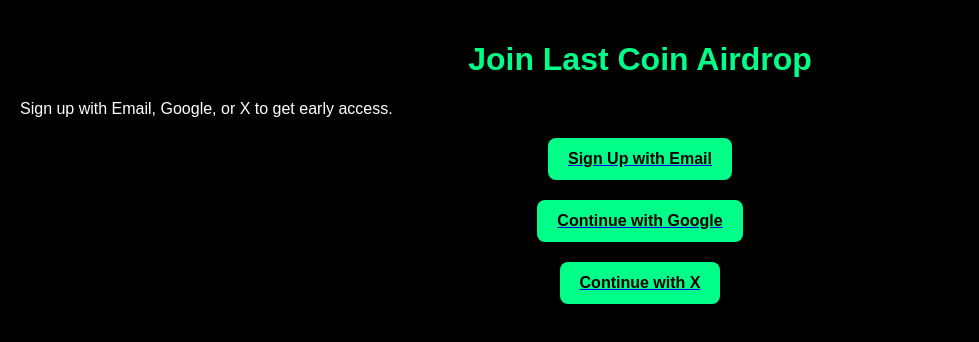
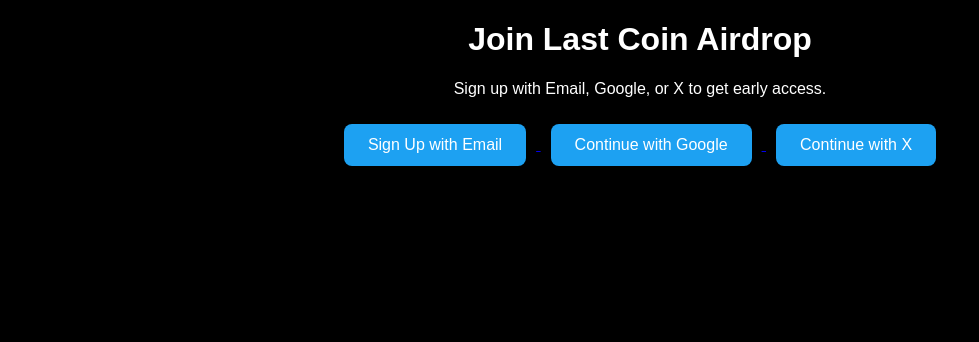
Before and after one commit to balijutt59/lastcoin, a plain HTML site: page index.html in a window 1280 px wide. Shown: the whole page, without its empty margins (0-979 px from the left). Drawn offline with Linux system fonts and the light colour scheme.

Commit message:
style.css

```diff
--- a/css/style.css
+++ b/css/style.css
@@ -1,24 +1,23 @@
+/* File: css/style.css */
+
 body {
-  background: #000;
+  background-color: #000; /* Black background */
   color: #fff;
   font-family: Arial, sans-serif;
-  margin: 0;
-  padding: 20px;
-}
-
-h1 {
-  color: #00ff88;
   text-align: center;
 }
 
 button {
-  background: #00ff88;
-  color: #000;
-  padding: 12px 20px;
+  background-color: #1DA1F2;
+  color: #fff;
   border: none;
+  padding: 12px 24px;
+  margin: 10px;
+  cursor: pointer;
+  font-size: 16px;
   border-radius: 8px;
-  font-size: 16px;
-  font-weight: bold;
-  display: block;
-  margin: 20px auto;
 }
+
+button:hover {
+  background-color: #0d8ddb;
+}
```
